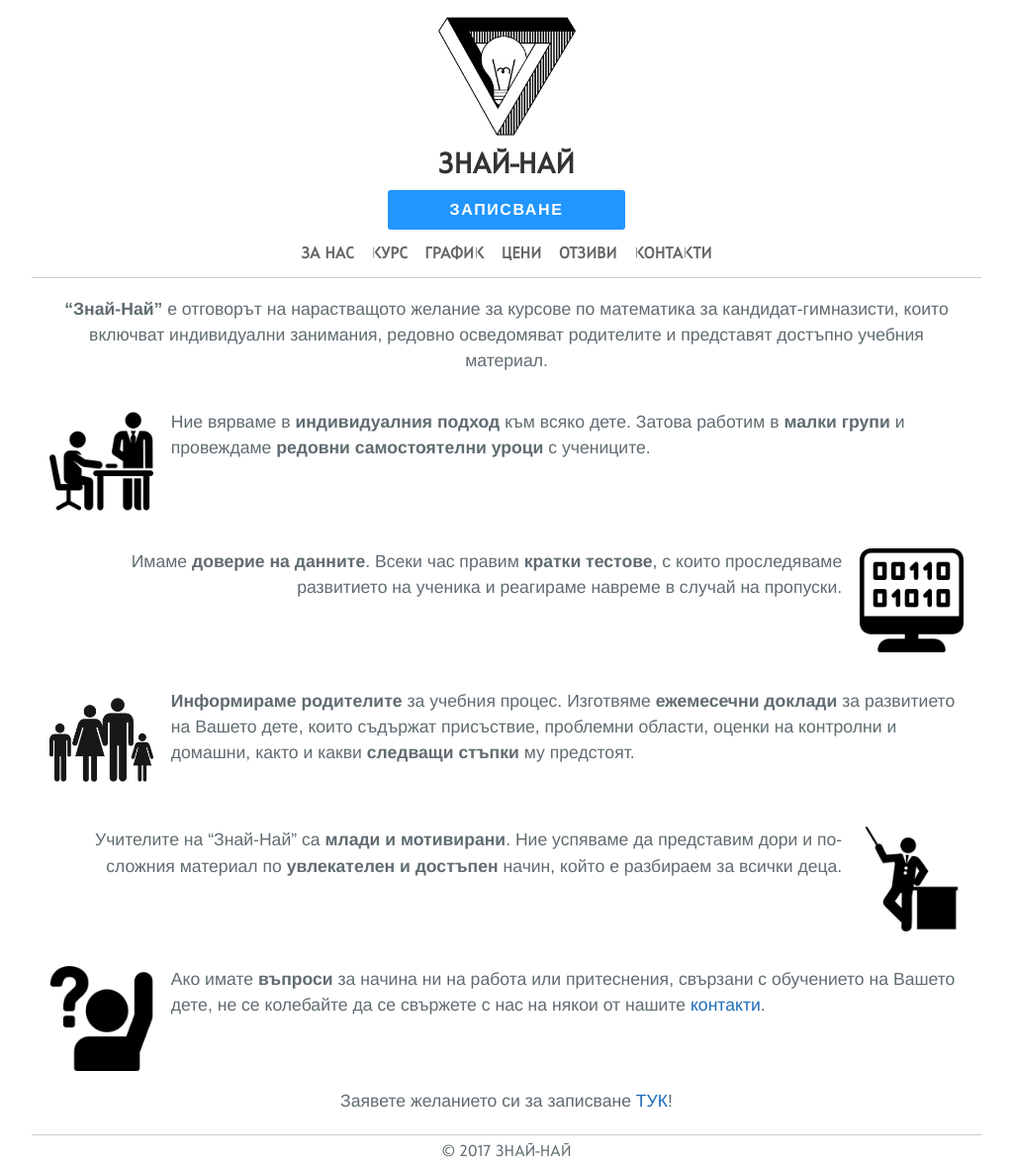
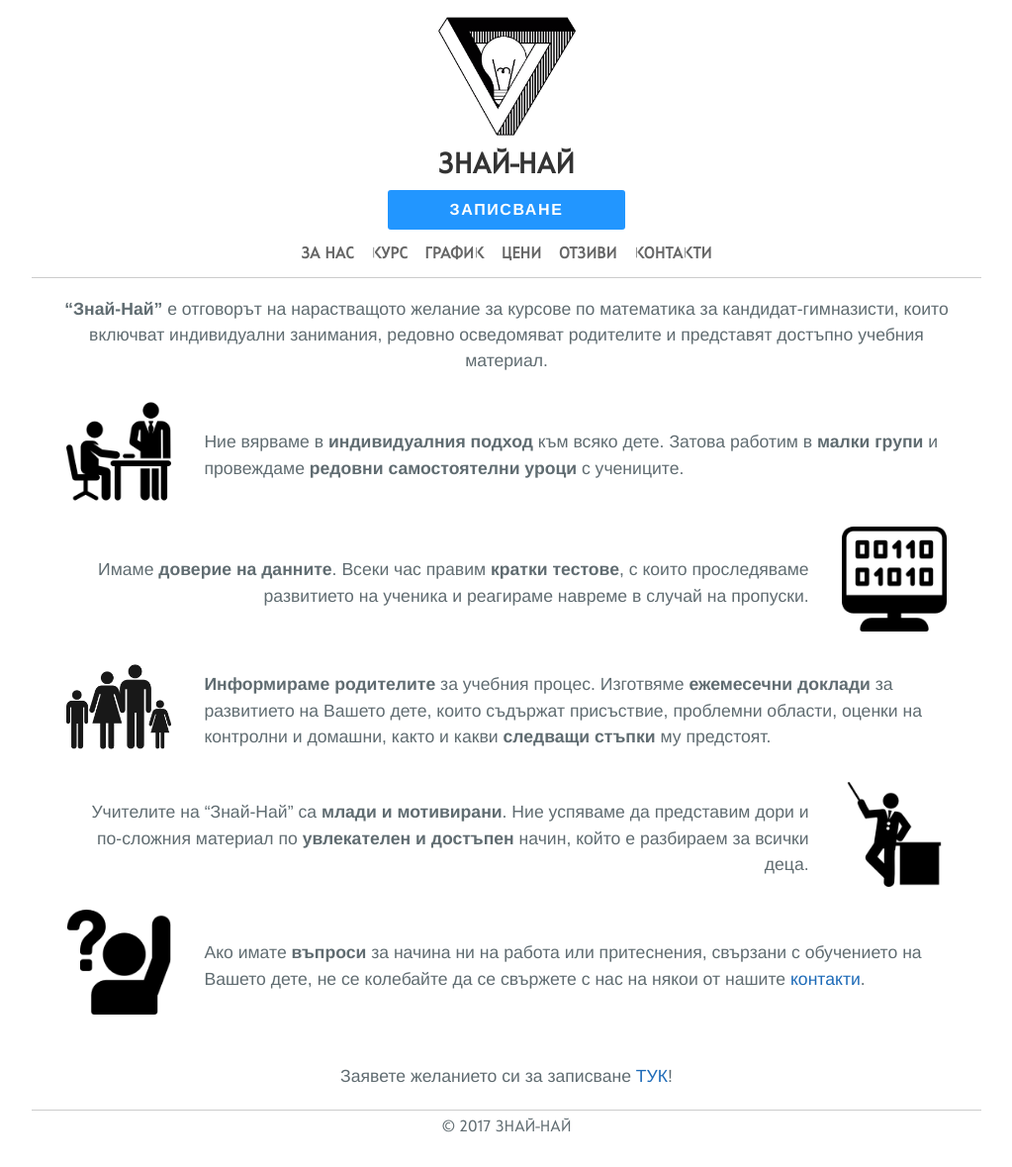
Before and after one commit to znainai/znainai.github.io, a Jekyll site: the page built from index.md, in a window 1280 px wide. Shown: the whole page at 99% size, without its empty margins (128-1151 px from the left). Built offline with Jekyll 4.4.1, drawn with Linux system fonts in a browser that asks for light colours; after the commit the page ends 1154 px from its top, so only the background shows below that.

Commit message:
Vertically align the info point in the main page

```diff
--- a/_sass/jekyll-theme-cayman.scss
+++ b/_sass/jekyll-theme-cayman.scss
@@ -444,3 +444,39 @@ p.info {
     &.clicked { pointer-events: auto; }
   }
 }
+
+.info-with-icons {
+  td {
+    vertical-align: middle;
+    border: none !important;
+  }
+
+  td.info-left { text-align: left; }
+  td.info-right { text-align: right; }
+
+  td.info-left,
+  td.info-right {
+    @include small {
+      text-align: center;
+      padding-bottom: 2em !important;
+    }
+
+    img {
+      display: none;
+
+      @include small { display: block; margin: auto; }
+    }
+  }
+
+  td.icon {
+    width: 8em;
+    text-align: center;
+
+    @include small { display: none; }
+  }
+
+  img.icon {
+    width: auto;
+    height: 6em;
+  }
+}
--- a/index.md
+++ b/index.md
@@ -5,25 +5,58 @@ title: Начало
 **“Знай-Най”** e отговорът на нарастващото желание за курсове по математика за кандидат-гимназисти, които включват индивидуални занимания, редовно осведомяват родителите и представят достъпно учебния материал.
 {: .centered-text}
 
-![индивидуален подход](assets/images/individual-approach.png)
-Ние вярваме в **индивидуалния подход** към всяко дете. Затова работим в **малки групи** и провеждаме **редовни самостоятелни уроци** с учениците.
-{: .info .icon-on-left}
-
-![анализаране на данни](assets/images/trust-data.png)
-Имаме **доверие на данните**. Всеки час правим **кратки тестове**, с които проследяваме развитието на ученика и реагираме навреме в случай на пропуски.
-{: .info .icon-on-right}
-
-![информирани родители](assets/images/parents.png)
-**Информираме родителите** за учебния процес. Изготвяме **ежемесечни доклади** за развитието на Вашето дете, които съдържат присъствие, проблемни области, оценки на контролни и домашни, както и какви **следващи стъпки** му предстоят.
-{: .info .icon-on-left}
-
-![млади учители](assets/images/young-teacher.png)
-Учителите на “Знай-Най” са **млади и мотивирани**. Ние успяваме да представим дори и по-сложния материал по **увлекателен и достъпен** начин, който е разбираем за всички деца.
-{: .info .icon-on-right}
-
-![въпроси](assets/images/questions.png)
-Ако имате **въпроси** за начина ни на работа или притеснения, свързани с обучението на Вашето дете, не се колебайте да се свържете с нас на някои от нашите [контакти](contacts).
-{: .info .icon-on-left}
+<table class="info-with-icons">
+  <tr>
+    <td class="icon">
+      <img class="icon" src="assets/images/individual-approach.png" alt="индивидуален подход">
+    </td>
+    <td class="info-left" colspan="2">
+      <img class="icon" src="assets/images/individual-approach.png" alt="индивидуален подход">
+      Ние вярваме в <strong>индивидуалния подход</strong> към всяко дете. Затова работим в <strong>малки групи</strong> и провеждаме <strong>редовни самостоятелни уроци</strong> с учениците.
+    </td>
+  </tr>
+  <tr>
+    <td class="info-right" colspan="2">
+      <img class="icon" src="assets/images/trust-data.png" alt="доверие на данни">
+      Имаме <strong>доверие на данните</strong>. Всеки час правим <strong>кратки тестове</strong>, с които проследяваме развитието на ученика и реагираме навреме в случай на пропуски.
+    </td>
+    <td class="icon">
+      <img class="icon" src="assets/images/trust-data.png" alt="доверие на данни">
+    </td>
+  </tr>
+  <tr>
+    <td class="icon">
+      <img class="icon" src="assets/images/parents.png" alt="информирани родители">
+    </td>
+    <td class="info-left" colspan="2">
+      <img class="icon" src="assets/images/parents.png" alt="информирани родители">
+      <strong>Информираме родителите</strong> за учебния процес. Изготвяме <strong>ежемесечни доклади</strong> за развитието на Вашето дете, които съдържат присъствие, проблемни области, оценки на контролни и домашни, както и какви <strong>следващи стъпки</strong> му предстоят.
+    </td>
+  </tr>
+  <tr>
+    <td class="info-right" colspan="2">
+      <img class="icon" src="assets/images/young-teacher.png" alt="млади учители">
+      Учителите на “Знай-Най” са <strong>млади и мотивирани</strong>. Ние успяваме да представим дори и по-сложния материал по <strong>увлекателен и достъпен</strong> начин, който е разбираем за всички деца.
+    </td>
+    <td class="icon">
+      <img class="icon" src="assets/images/young-teacher.png" alt="млади учители">
+    </td>
+  </tr>
+  <tr>
+    <td class="icon">
+      <img class="icon" src="assets/images/questions.png" alt="въпроси">
+    </td>
+    <td class="info-left" colspan="2">
+      <img class="icon" src="assets/images/questions.png" alt="въпроси">
+      Ако имате <strong>въпроси</strong> за начина ни на работа или притеснения, свързани с обучението на Вашето дете, не се колебайте да се свържете с нас на някои от нашите <a href="contacts">контакти</a>.
+    </td>
+  </tr>
+  <tr>
+    <td class="icon"></td>
+    <td></td>
+    <td class="icon"></td>
+  </tr>
+</table>
 
 Заявете желанието си за записване [ТУК]({{ site.sign_form_link }}){:target="_blank"}!
 {: .centered-text}
```
